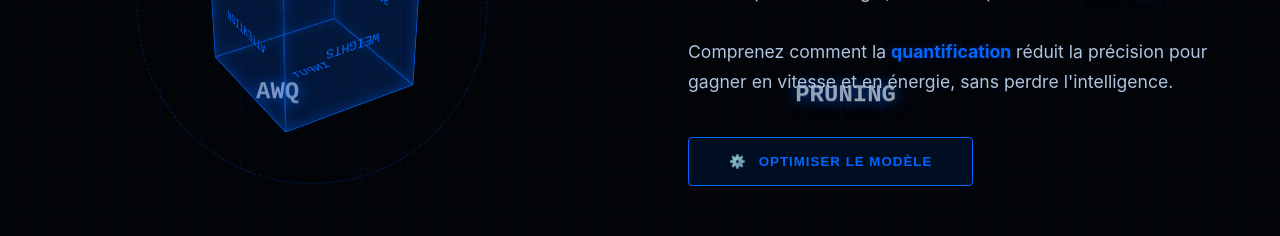
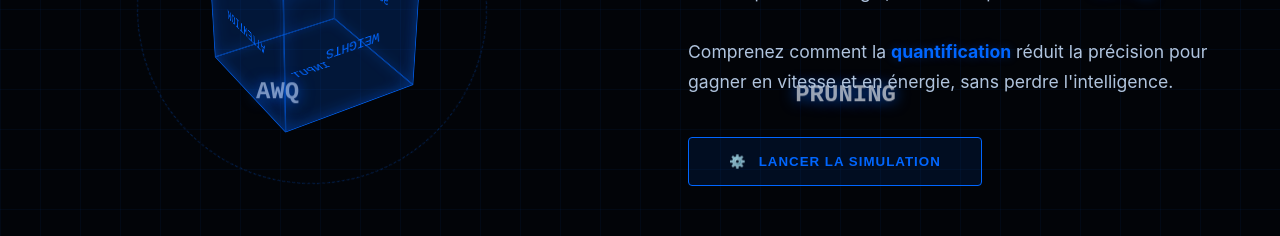
Before and after one commit to carabistouflette/Site-NDI-2025, a Vue app: page /games in a window 1280 px wide. Shown: the part 1720-1956 px from the top of the page. Built offline with nearby package versions, Linux system fonts and the light colour scheme; the HTML template or start-up script is replaced by a standard one.

Commit message:
Update Games Hub with links to new games

```diff
--- a/src/views/GamesView.vue
+++ b/src/views/GamesView.vue
@@ -114,8 +114,8 @@
               <br><br>
               Comprenez comment la <span class="tech-highlight">quantification</span> réduit la précision pour gagner en vitesse et en énergie, sans perdre l'intelligence.
             </p>
-            <button class="lab-btn">
-              <span class="btn-icon">⚙️</span> OPTIMISER LE MODÈLE
+            <button class="lab-btn" @click="$router.push('/games/llm')">
+              <span class="btn-icon">⚙️</span> LANCER LA SIMULATION
             </button>
           </div>
         </div>
@@ -156,7 +156,7 @@
             <p class="highlight-red">CALMEZ-LE SI VOUS L'OSEZ.</p>
           </div>
 
-          <button class="chaos-btn">
+          <button class="chaos-btn" @click="$router.push('/games/volume')">
             DÉGAINER LE KATANA
           </button>
         </div>
```
